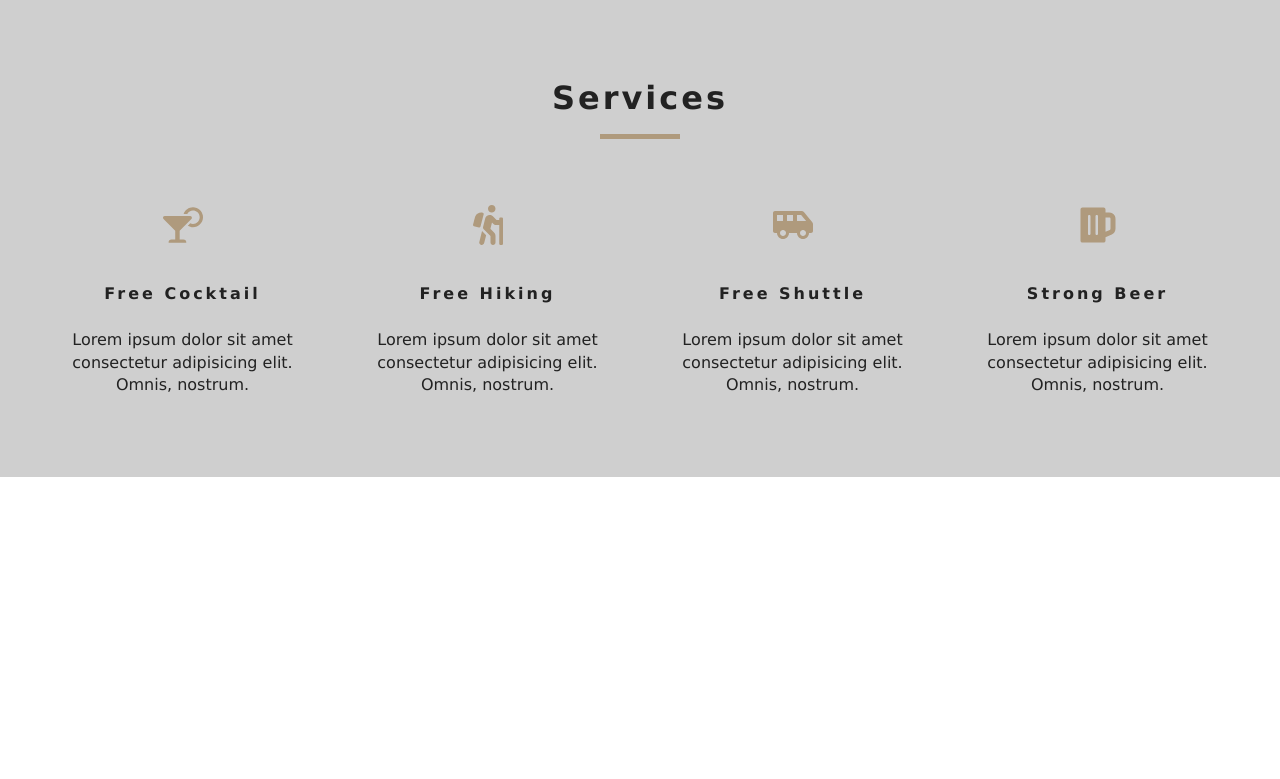
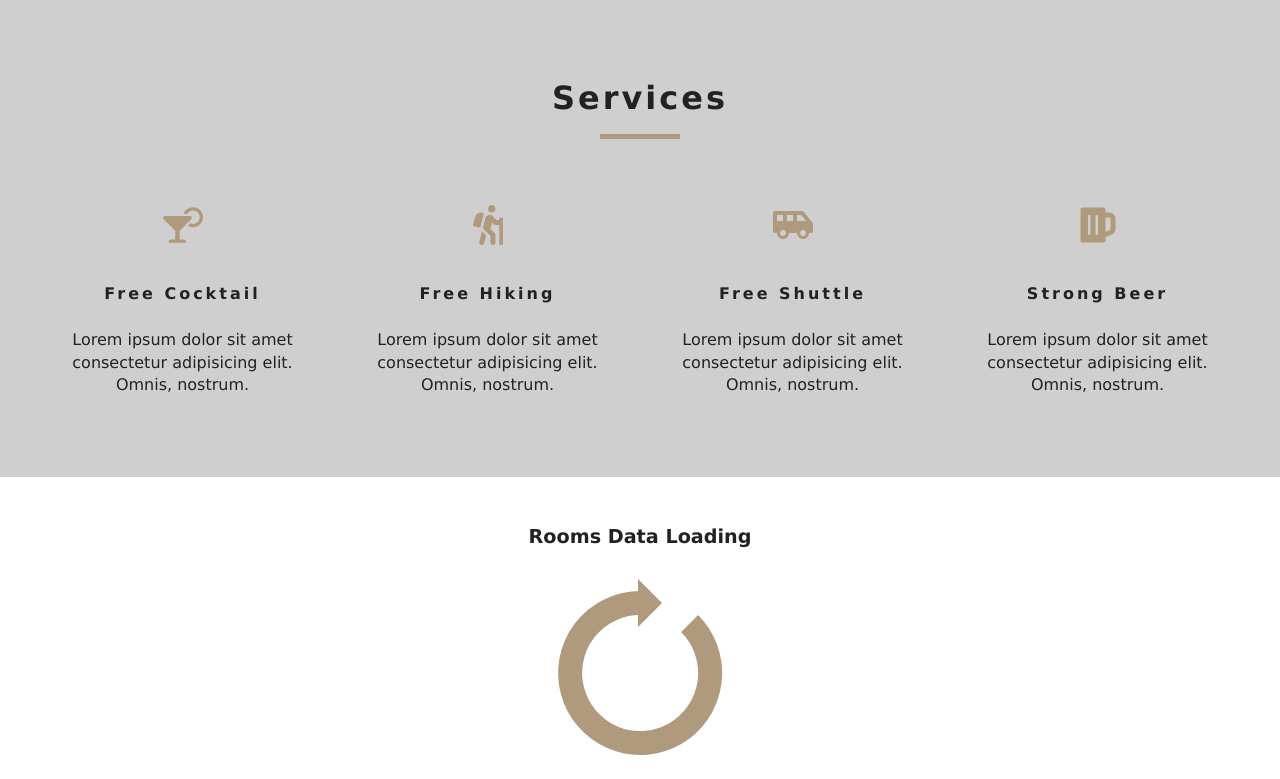
Before and after one commit to elmer-mendoza/gm-resort, a React (Create React App) app: page / in a window 1280 px wide. Shown: the part 802-1581 px from the top of the page. Before the commit the page ends 1303 px from the top, so only its background shows below. Built offline with nearby package versions, Linux system fonts and the light colour scheme.

Commit message:
Loading Component

```diff
--- a/src/components/FeaturedRooms.js
+++ b/src/components/FeaturedRooms.js
@@ -1,13 +1,14 @@
 import React, { Component } from 'react';
 import { RoomContext } from '../context';
+import Loading from './Loading';
 
 export default class FeaturedRooms extends Component {
     static contextType = RoomContext
     render() {
-        let {greeting} =this.context
+        let {featuredRooms} =this.context
         return (
             <div>
-               <h1>{greeting}</h1>
+               <Loading/>
             </div>
         )
     }
--- a/src/components/Loading.js
+++ b/src/components/Loading.js
@@ -0,0 +1,12 @@
+import React from 'react';
+import LoadingGif from "../images/gif/loading-arrow.gif"
+
+
+export default function Loading() {
+    return (
+        <div className="loading">
+            <h4>rooms data loading</h4>
+            <img src={LoadingGif} alt="loading"  />
+        </div>
+    )
+}
```
